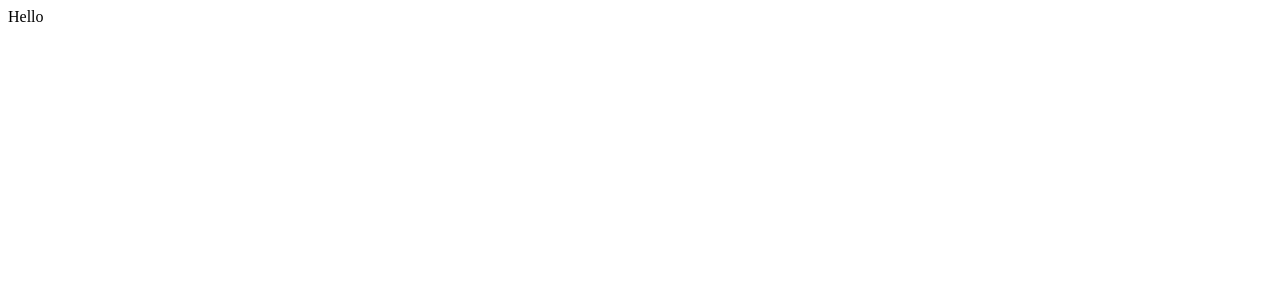
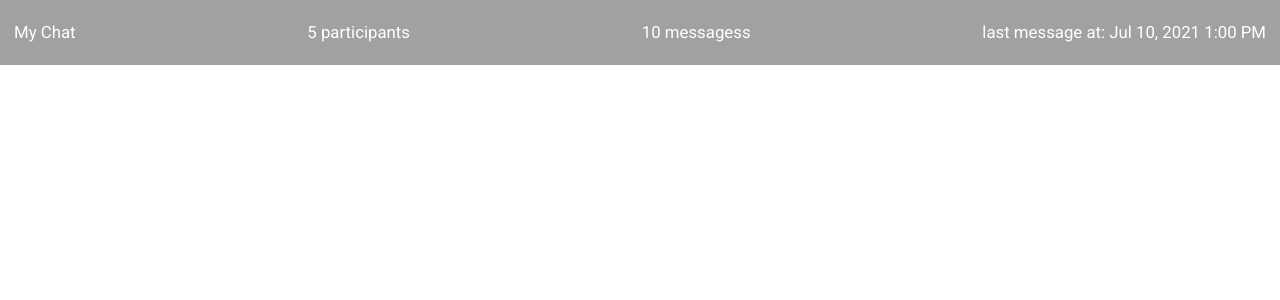
Before and after one commit to Max44444/react-chat, a React (Create React App) app: page / in a window 1280 px wide. Shown: the top 300 px of the page. Built offline with nearby package versions, Linux system fonts and the light colour scheme.

Commit message:
create header template

```diff
--- a/package.json
+++ b/package.json
@@ -10,6 +10,8 @@
     "@types/node": "^12.20.16",
     "@types/react": "^17.0.14",
     "@types/react-dom": "^17.0.9",
+    "moment": "^2.29.1",
+    "node-sass": "^6.0.1",
     "react": "^17.0.2",
     "react-dom": "^17.0.2",
     "react-scripts": "4.0.3",
--- /dev/null
+++ b/src/Chat.scss
@@ -0,0 +1,10 @@
+@import url('https://fonts.googleapis.com/css2?family=Roboto&display=swap');
+
+body {
+  min-height: 100vh;
+  min-width: 100vw;
+  display: grid;
+  grid-template-columns: 1fr;
+  grid-template-rows: 65px 1fr 65px;
+  font-family: 'Roboto', sans-serif;
+}
--- a/src/Chat.tsx
+++ b/src/Chat.tsx
@@ -1,7 +1,16 @@
 import React, { FC } from 'react';
+import './Chat.scss'
+import { Header } from './components/header';
 
 const Chat: FC = () => {
-  return <>Hello</>;
+  return <>
+    <Header
+      title='My Chat'
+      usersCount={5}
+      messageCount={10}
+      lastMessageDate={new Date()}
+    />
+  </>;
 }
 
 export default Chat;
--- /dev/null
+++ b/src/components/header/Header.scss
@@ -0,0 +1,13 @@
+.header {
+  grid-column: 1/2;
+  grid-row: 1/2;
+  height: 100%;
+  width: 100%;
+  display: flex;
+  align-items: center;
+  justify-content: space-between;
+  padding: 1rem;
+  background-color: #a1a1a1;
+  color: white;
+  font-size: 1.2rem;
+}
--- /dev/null
+++ b/src/components/header/Header.tsx
@@ -0,0 +1,26 @@
+import React, { FC } from 'react';
+import './Header.scss';
+import moment from 'moment';
+
+interface HeaderProps {
+  title: string,
+  usersCount: number,
+  messageCount: number,
+  lastMessageDate?: Date
+}
+
+export const Header: FC<HeaderProps> = ({
+  title,
+  usersCount,
+  messageCount,
+  lastMessageDate
+}) => (
+  <header className='header'>
+    <h2 className="title">{ title }</h2>
+    <p className=''>{ usersCount } participant{ usersCount === 1 ? '' : 's' }</p>
+    <p className=''>{ messageCount } messages{ messageCount === 1 ? '' : 's' }</p>
+    {lastMessageDate &&
+      <p className=''>last message at: { moment(lastMessageDate).format('lll') }</p>
+    }
+  </header>
+);
--- /dev/null
+++ b/src/components/header/index.ts
@@ -0,0 +1 @@
+export * from './Header';
--- /dev/null
+++ b/src/index.scss
@@ -0,0 +1,90 @@
+* {
+  padding: 0;
+  margin: 0;
+  border: 0;
+
+  &,
+  &:before,
+  &:after {
+    -moz-box-sizing: border-box;
+    -webkit-box-sizing: border-box;
+    box-sizing: border-box;
+  }
+}
+
+:focus,
+:active {
+  outline: none;
+}
+
+a {
+  &:focus,
+  &:active {
+    outline: none;
+  }
+
+  text-decoration: none;
+  &,
+  &:visited,
+  &:hover {
+    text-decoration: none;
+  }
+}
+
+nav,
+footer,
+header,
+aside {
+  display: block;
+}
+
+html,
+body {
+  height: 100vh;
+  width: 100vw;
+  font-size: 100%;
+  line-height: 1;
+  font-size: 14px;
+  -ms-text-size-adjust: 100%;
+  -moz-text-size-adjust: 100%;
+  -webkit-text-size-adjust: 100%;
+}
+
+input {
+  font: inherit;
+
+  &::-ms-clear {
+    display: none;
+  }
+}
+
+button {
+  font: inherit;
+  cursor: pointer;
+
+  &::-moz-focus-inner {
+    padding: 0;
+    border: 0;
+  }
+}
+
+h1,
+h2,
+h3,
+h4,
+h5,
+h6,
+textarea {
+  font: inherit;
+}
+
+ul {
+  li {
+    list-style: none;
+  }
+}
+
+img {
+  display: block;
+  max-width: 100%;
+}
--- a/src/index.tsx
+++ b/src/index.tsx
@@ -1,7 +1,7 @@
 import React from 'react';
 import ReactDOM from 'react-dom';
 import Chat from './Chat';
-import reportWebVitals from './reportWebVitals';
+import './index.scss';
 
 ReactDOM.render(
   <React.StrictMode>
@@ -9,5 +9,3 @@ ReactDOM.render(
   </React.StrictMode>,
   document.getElementById('root')
 );
-
-reportWebVitals();
--- a/src/reportWebVitals.ts
+++ /dev/null
@@ -1,15 +0,0 @@
-import { ReportHandler } from 'web-vitals';
-
-const reportWebVitals = (onPerfEntry?: ReportHandler) => {
-  if (onPerfEntry && onPerfEntry instanceof Function) {
-    import('web-vitals').then(({ getCLS, getFID, getFCP, getLCP, getTTFB }) => {
-      getCLS(onPerfEntry);
-      getFID(onPerfEntry);
-      getFCP(onPerfEntry);
-      getLCP(onPerfEntry);
-      getTTFB(onPerfEntry);
-    });
-  }
-};
-
-export default reportWebVitals;
```
Also changed, not shown: 1 other file (tests, documents, lock files or other folders).
